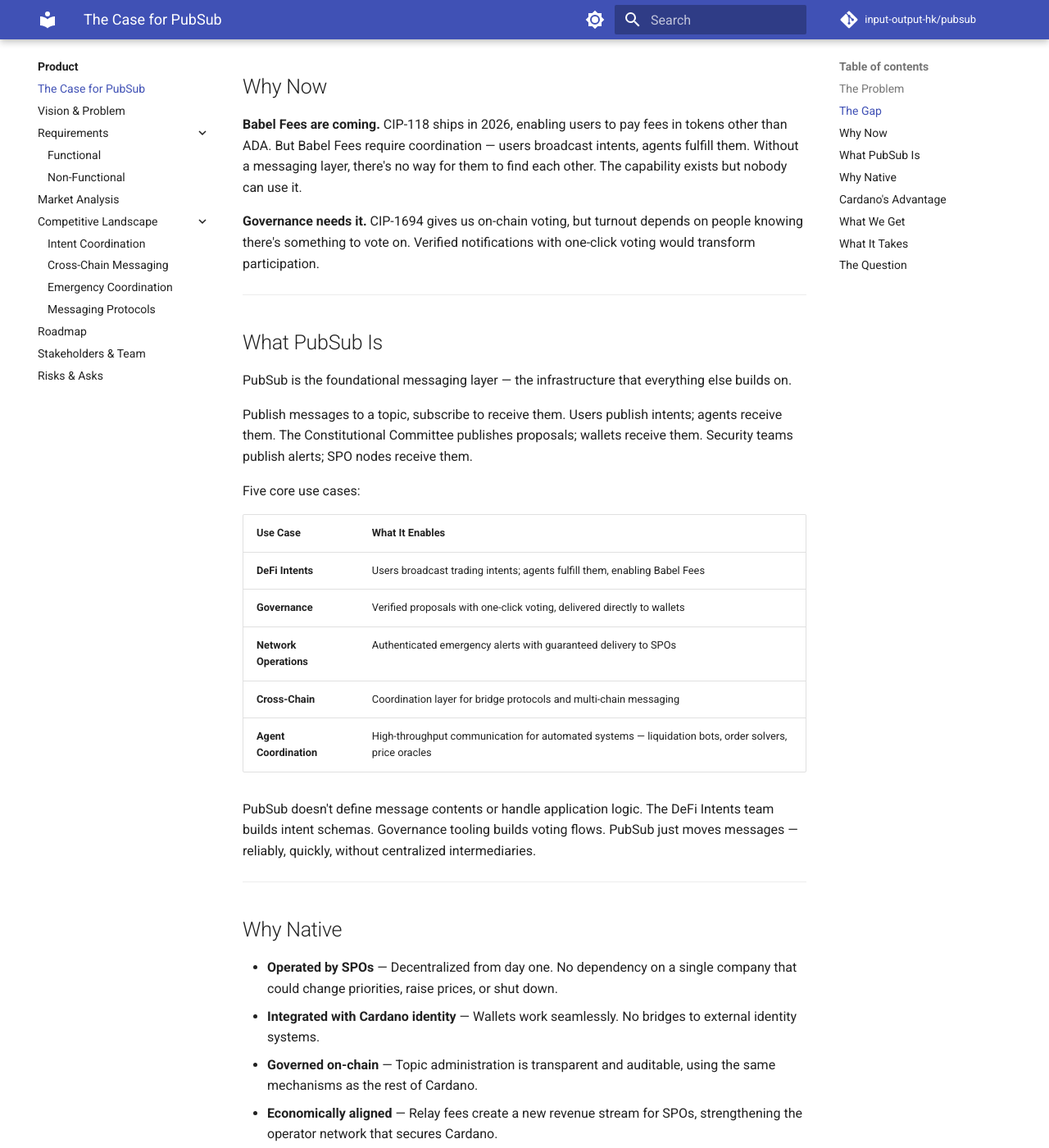
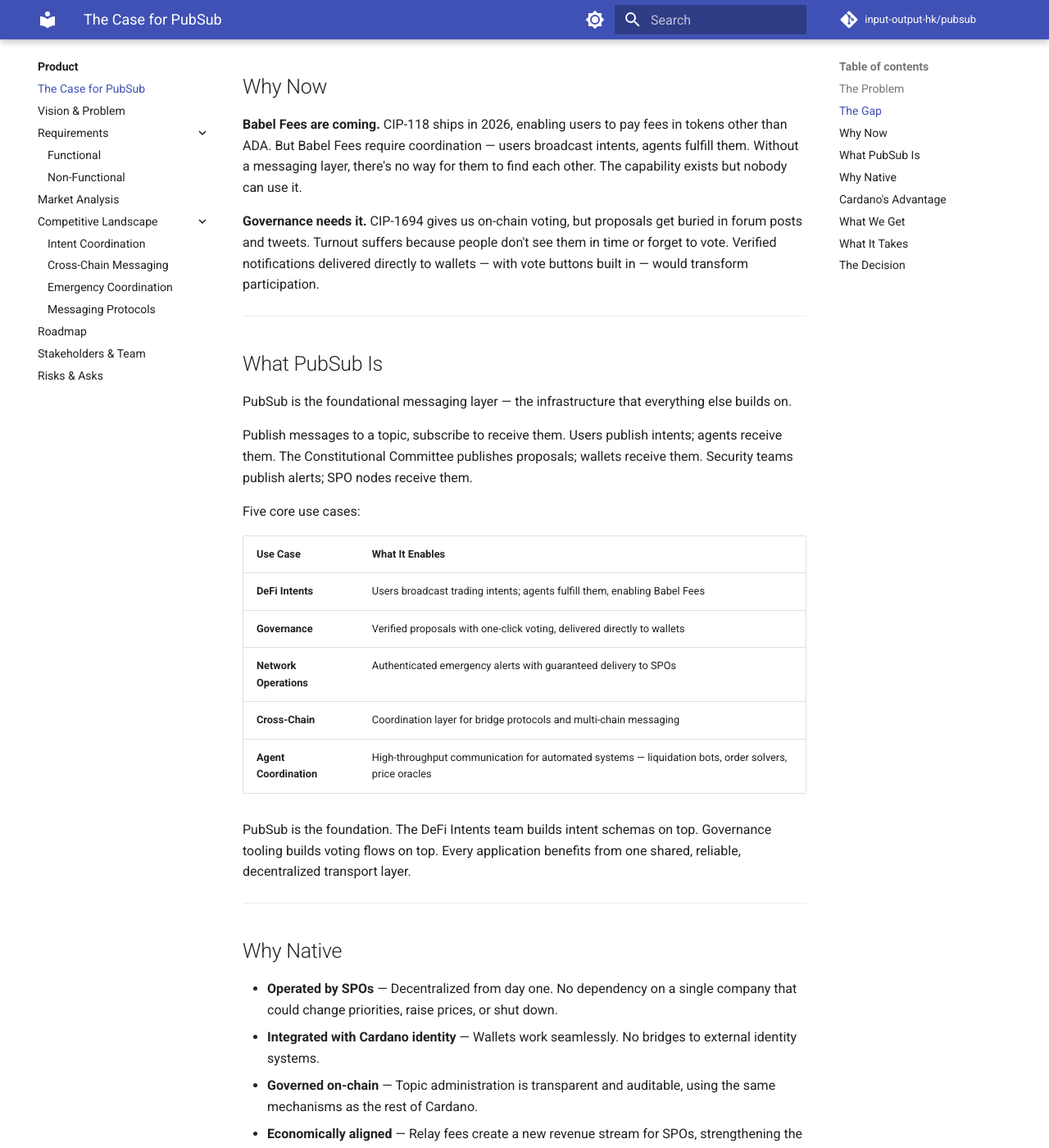
Before and after one commit to input-output-hk/pubsub, an MkDocs documentation site: the page built from docs/product/case-for-pubsub.md, in a window 1280 px wide and 1400 px high, scrolled down 1022 px. Shown: the whole window at 82% size. Built offline with MkDocs 1.6.1 and Material for MkDocs 9.7.7, drawn with Linux system fonts in a browser that asks for light colours; a script that is not in the unit is left out; comment, search, counter and statistics services are not loaded; some of the changed text lies outside the part shown.

Commit message:
Strengthen pitch: fix inconsistencies, sharpen examples, better closing

```diff
--- a/docs/product/case-for-pubsub.md
+++ b/docs/product/case-for-pubsub.md
@@ -18,9 +18,9 @@
 
 Other ecosystems solved this years ago.
 
-| Ecosystem | Messaging Layer | Status |
-|-----------|-----------------|--------|
-| **Ethereum** | XMTP, Push Protocol | 40M+ smart accounts, 100M+ notifications |
+| Ecosystem | Messaging Layer | Adoption |
+|-----------|-----------------|----------|
+| **Ethereum** | XMTP, Push Protocol | 2M+ identities, 100M+ notifications delivered |
 | **Solana** | Dialect | 1M+ daily active users |
 | **Cardano** | ❌ None | Zero |
 
@@ -32,7 +32,7 @@
 
 **Babel Fees are coming.** CIP-118 ships in 2026, enabling users to pay fees in tokens other than ADA. But Babel Fees require coordination — users broadcast intents, agents fulfill them. Without a messaging layer, there's no way for them to find each other. The capability exists but nobody can use it.
 
-**Governance needs it.** CIP-1694 gives us on-chain voting, but turnout depends on people knowing there's something to vote on. Verified notifications with one-click voting would transform participation.
+**Governance needs it.** CIP-1694 gives us on-chain voting, but proposals get buried in forum posts and tweets. Turnout suffers because people don't see them in time or forget to vote. Verified notifications delivered directly to wallets — with vote buttons built in — would transform participation.
 
 ---
 
@@ -52,7 +52,7 @@
 | **Cross-Chain** | Coordination layer for bridge protocols and multi-chain messaging |
 | **Agent Coordination** | High-throughput communication for automated systems — liquidation bots, order solvers, price oracles |
 
-PubSub doesn't define message contents or handle application logic. The DeFi Intents team builds intent schemas. Governance tooling builds voting flows. PubSub just moves messages — reliably, quickly, without centralized intermediaries.
+PubSub is the foundation. The DeFi Intents team builds intent schemas on top. Governance tooling builds voting flows on top. Every application benefits from one shared, reliable, decentralized transport layer.
 
 ---
 
@@ -83,7 +83,7 @@
 
 **Frictionless onboarding.** New user has USDC, wants ADA. Today: stuck without ADA for fees. With PubSub + Babel Fees: broadcast intent, agent fulfills it, done.
 
-**Better governance.** Proposal notifications delivered directly to wallets with vote buttons. Participation up, friction down.
+**Better governance.** Constitutional Committee proposal hits your wallet with a "Vote Now" button. No checking forums. No missing deadlines. Participation goes from single digits to meaningful turnout.
 
 **Faster emergency response.** Signed alerts propagate in seconds, not hours. Validator software can respond automatically.
 
@@ -97,13 +97,15 @@
 
 ---
 
-## The Question
+## The Decision
 
-It's not whether Cardano needs a coordination layer. Every serious ecosystem has one.
+Every serious ecosystem has a coordination layer. Cardano doesn't — yet.
 
-We have the research. We have the operators. We have the identity infrastructure. We have the use cases.
+We have the research. We have the operators. We have the identity infrastructure. We have the use cases waiting.
 
-Cardano's settlement layer is world-class. Time to build the coordination layer to match.
+The settlement layer is ready. The 2026 roadmap is ready. The missing piece is the infrastructure that connects them to users.
+
+Let's build it.
 
 ---
 
```
